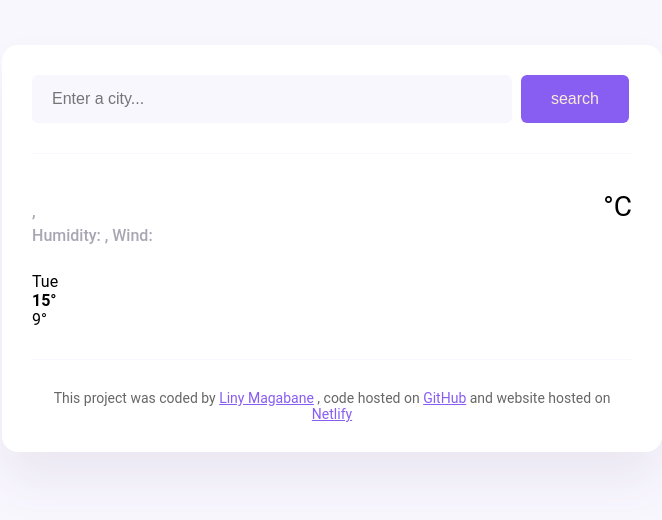
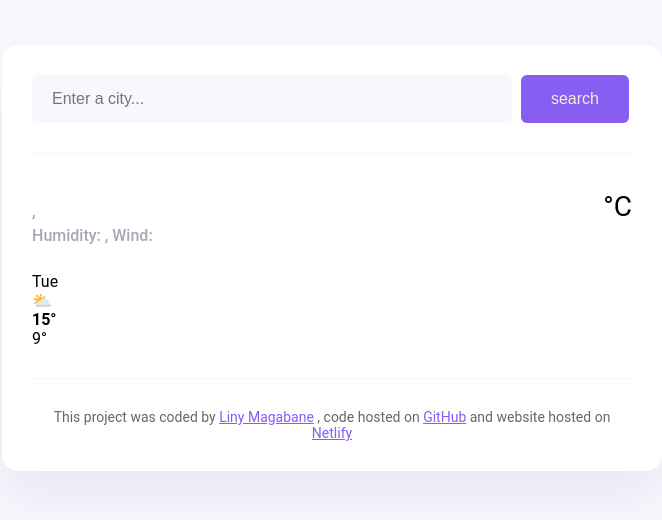
Before and after one commit to LinyMabase/Liny-weather-forecast, a plain HTML site: page index.html in a window 1280 px wide. Shown: the whole page, without its empty margins (308-970 px from the left). Drawn offline with nearby package versions, Linux system fonts and the light colour scheme; no server answers.

Commit message:
Update index.html / added weather forecast icon

```diff
--- a/index.html
+++ b/index.html
@@ -35,7 +35,7 @@
         <div class="weather-forecast">
             <div class="weather-forecast-day"
                 <div class="weather-forecast-date">Tue</div>
-            <div class="weather-forecast-icon"></div>
+            <div class="weather-forecast-icon">⛅</div>
             <div class="weather-forecast-temperatures">
                 <div class="weather-forecast-temperature">
                     <strong>15°</strong>
```
